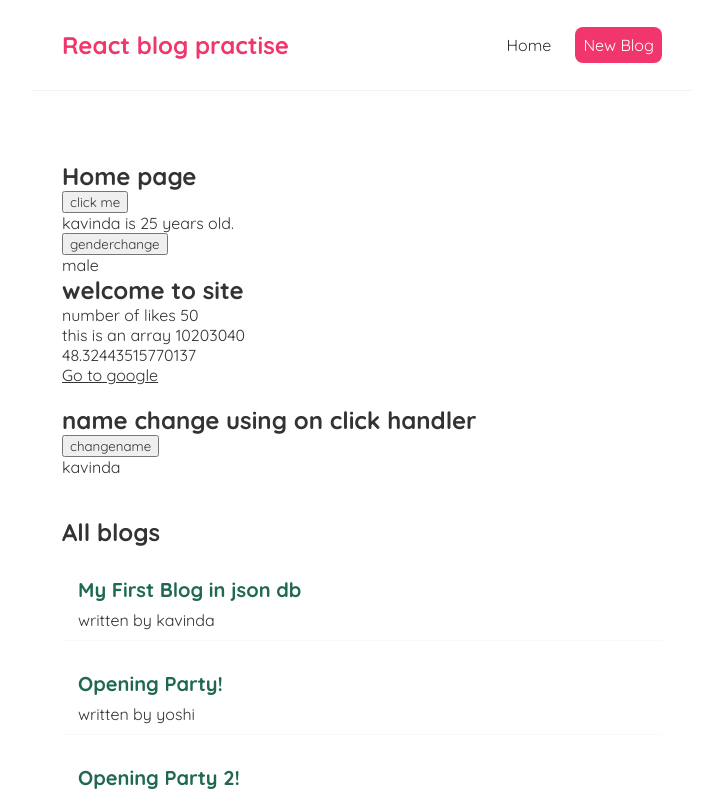
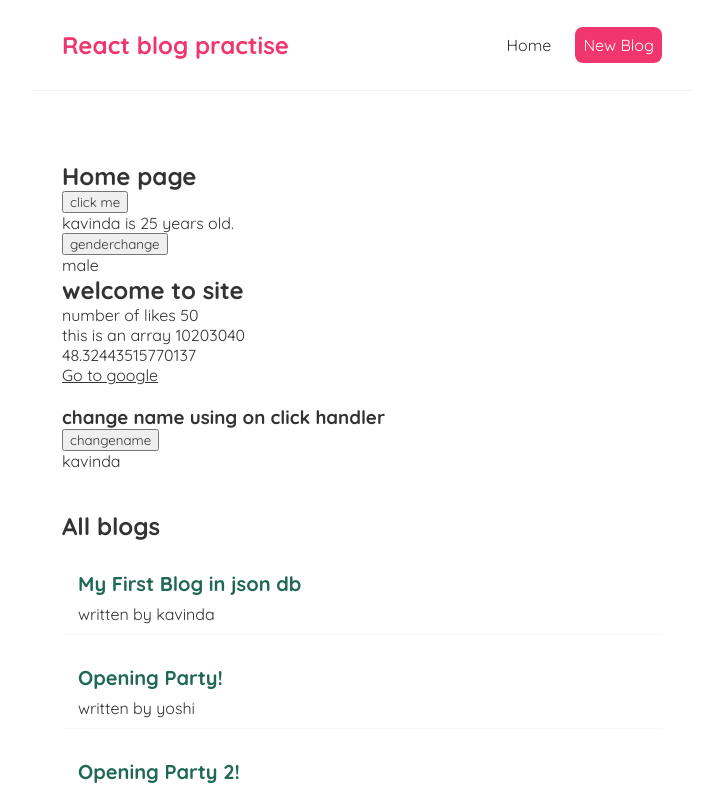
Before and after one commit to kavinda2024/react-practise, a React (Create React App) app: page / in a window 1280 px wide. Shown: the top 794 px of the page, without its empty margins (278-1001 px from the left). Built offline with nearby package versions, Linux system fonts and the light colour scheme; data requests are answered from the project's data file.

Commit message:
updated h3 in Homenew

```diff
--- a/src/Homenew.js
+++ b/src/Homenew.js
@@ -18,7 +18,7 @@ const{data: blogs, isPending, error}=useFetch('http://localhost:8000/blogs');
 
         <div className="homenew">
 
-        <h2> name change using on click handler</h2>
+        <h3> change name  using on click handler</h3>
 
          <button onClick={() => setName('neluma')} >changename  </button>
         <p>{name}</p>
```
